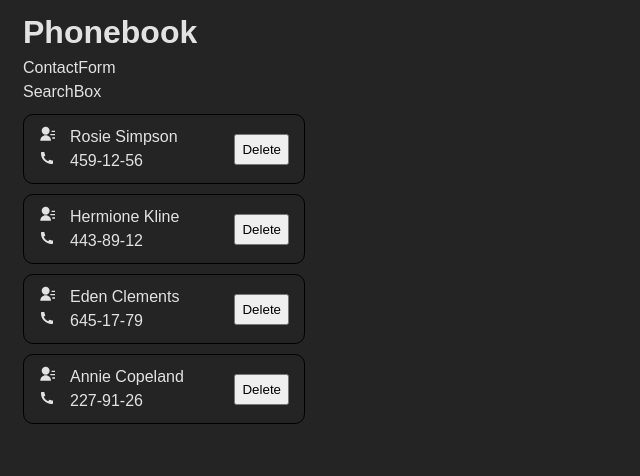
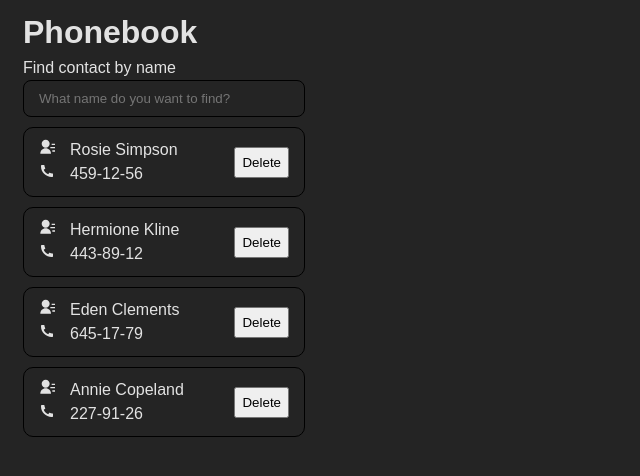
Before and after one commit to Dmytro-Tr/goit-react-hw-03, a React (Vite) app: page / in a window 1280 px wide. Shown: the top 476 px of the page, without its empty margins (0-640 px from the left). Built offline with nearby package versions, Linux system fonts and the light colour scheme.

Commit message:
step 2 structure

```diff
--- a/src/components/ContactForm/ContactForm.jsx
+++ b/src/components/ContactForm/ContactForm.jsx
@@ -1,5 +1,5 @@
 const ContactForm = () => {
-  return <div>ContactForm</div>;
+  return <div></div>;
 };
 
 export default ContactForm;
--- a/src/components/SearchBox/SearchBox.jsx
+++ b/src/components/SearchBox/SearchBox.jsx
@@ -1,5 +1,16 @@
+import s from "./searchbox.module.css";
+
 const SearchBox = () => {
-  return <div>SearchBox</div>;
+  return (
+    <div>
+      <p>Find contact by name</p>
+      <input
+        type="text"
+        className={s.input}
+        placeholder="What name do you want to find?"
+      />
+    </div>
+  );
 };
 
 export default SearchBox;
--- /dev/null
+++ b/src/components/SearchBox/searchbox.module.css
@@ -0,0 +1,7 @@
+.input {
+  width: 250px;
+  padding: 10px 15px;
+  border-radius: 8px;
+  background-color: inherit;
+  border: 1px solid #000;
+}
```
